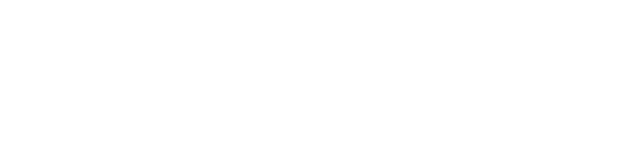
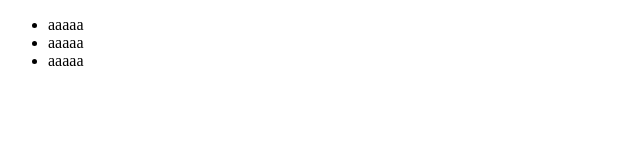
Before and after one commit to lucas350-lab/repositorio-de-teste, a plain HTML site: page index.html in a window 1280 px wide. Shown: the whole page, without its empty margins (0-640 px from the left). Drawn offline with Linux system fonts and the light colour scheme.

Commit message:
adição da lista

```diff
--- a/index.html
+++ b/index.html
@@ -6,6 +6,10 @@
     <title>Document</title>
 </head>
 <body>
-
+    <ul>
+        <li>aaaaa</li>
+        <li>aaaaa</li>
+        <li>aaaaa</li>
+    </ul>
 </body>
 </html>
```
